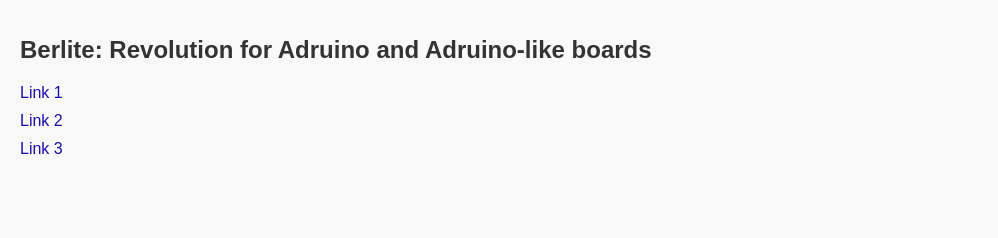
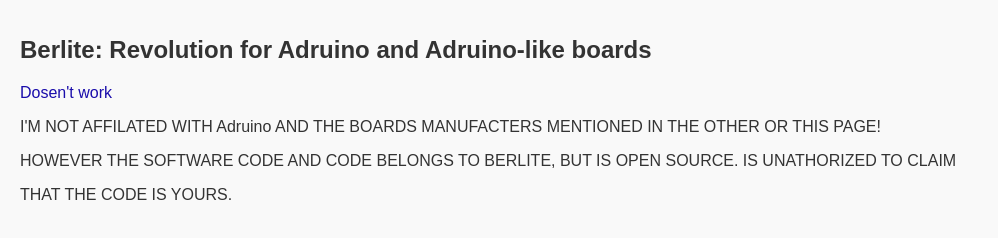
Before and after one commit to Quartonos/berlite-website, a plain HTML site: page index.html in a window 1280 px wide. Shown: the whole page, without its empty margins (0-998 px from the left). Drawn offline with Linux system fonts and the light colour scheme.

Commit message:
Update index.html

```diff
--- a/index.html
+++ b/index.html
@@ -40,9 +40,12 @@
 <body>
     <h1>Berlite: Revolution for Adruino and Adruino-like boards</h1>
     <ul>
-        <li><a href="#">Link 1</a></li>
-        <li><a href="#">Link 2</a></li>
-        <li><a href="#">Link 3</a></li>
+        <li><a href="#">Dosen't work</a></li>
     </ul>
+
+    <p>I'M NOT AFFILATED  WITH Adruino AND THE BOARDS MANUFACTERS MENTIONED IN THE OTHER OR THIS PAGE!</p>
+    <p>HOWEVER THE SOFTWARE CODE AND CODE BELONGS TO BERLITE, BUT IS OPEN SOURCE. IS UNATHORIZED TO CLAIM</p>
+    <p>THAT THE CODE IS YOURS.</p>
+
 </body>
 </html>
```
